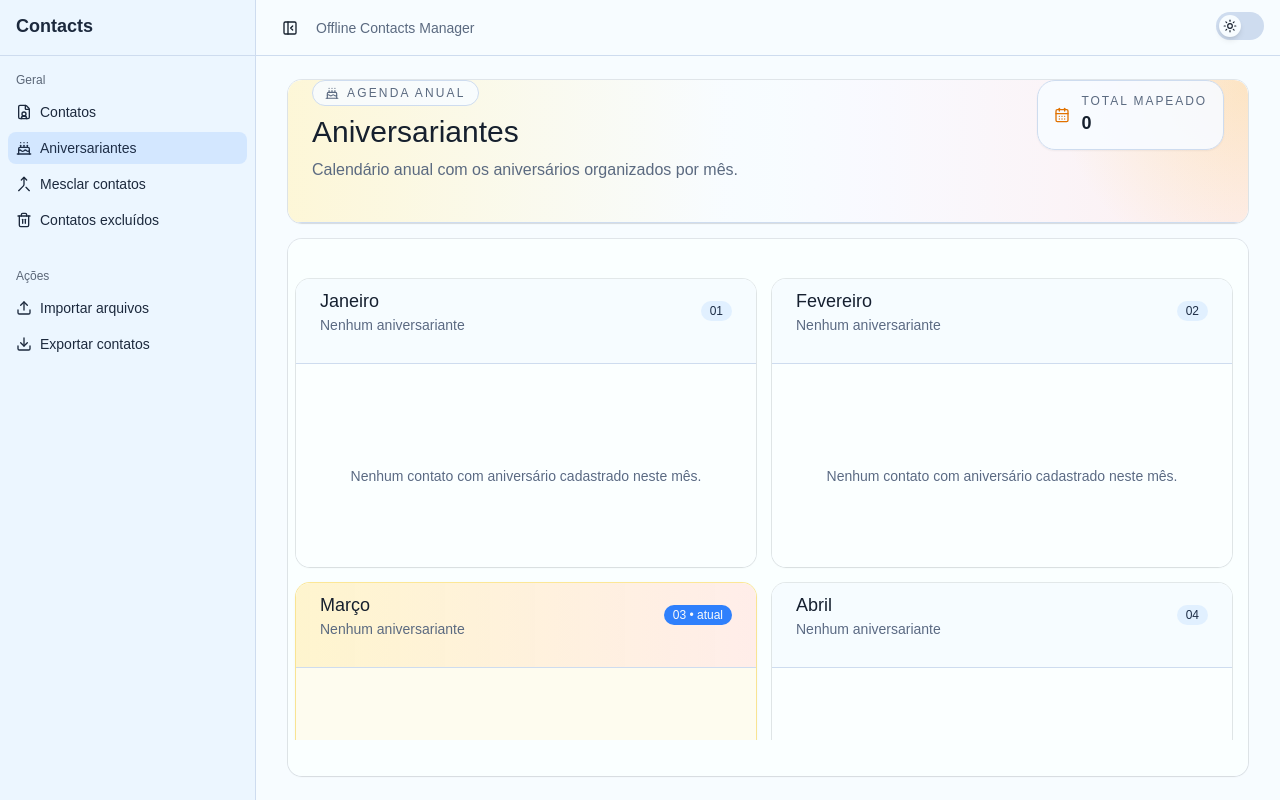
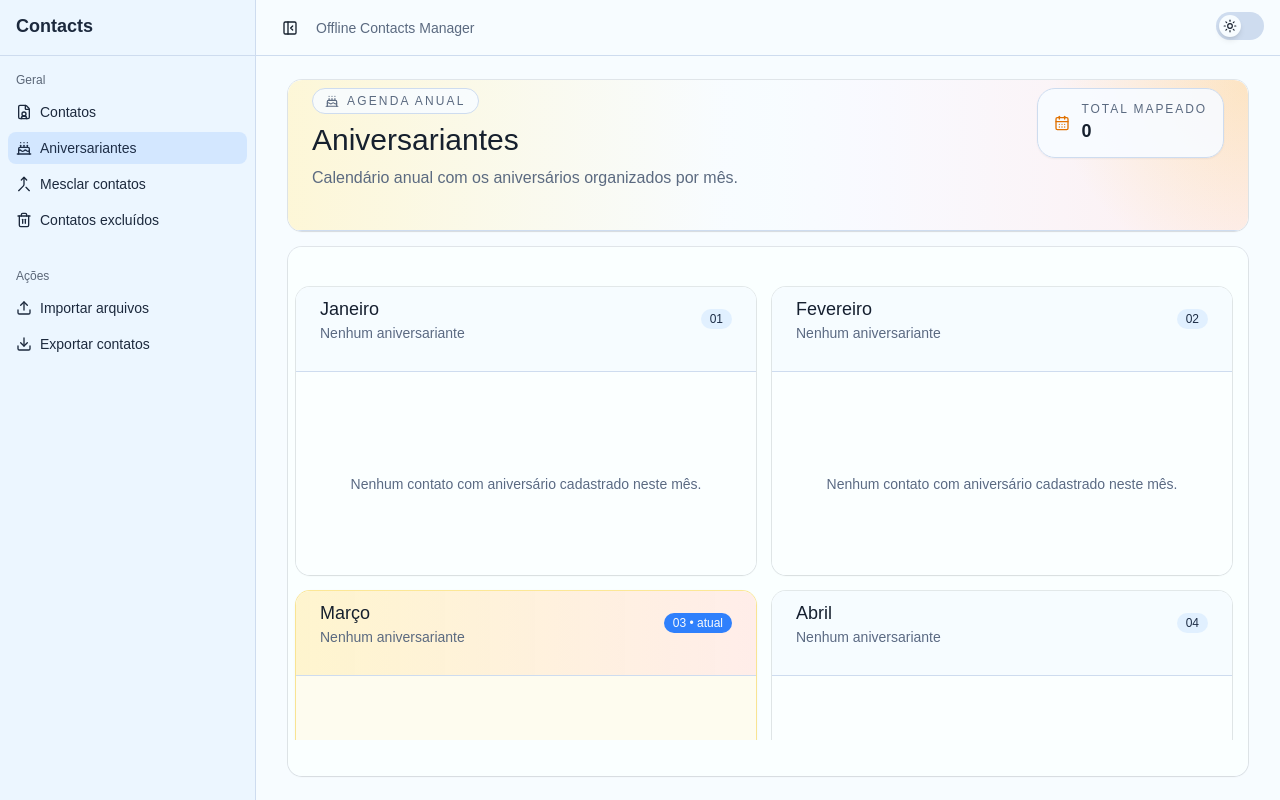
Before and after one commit to javascripto/contacts-manager, a React (Vite) app: page /contacts/birthdays in a window 1280 px wide. Built offline with nearby package versions, Linux system fonts and the light colour scheme.

Commit message:
fix: adjust padding in CardHeader for improved layout consistency

```diff
--- a/src/features/contacts/birthdays.page.tsx
+++ b/src/features/contacts/birthdays.page.tsx
@@ -167,7 +167,7 @@ export function BirthdaysPage() {
         style={{ height: 'calc(100dvh - 3.5rem)' }}
       >
         <Card className="overflow-hidden border-border/70 bg-card/95 py-0">
-          <CardHeader className="relative gap-4 overflow-hidden border-b bg-linear-to-r from-amber-100/70 via-background to-rose-100/60 dark:from-slate-900 dark:via-slate-950 dark:to-amber-950/60">
+          <CardHeader className="py-2 relative gap-4 overflow-hidden border-b bg-linear-to-r from-amber-100/70 via-background to-rose-100/60 dark:from-slate-900 dark:via-slate-950 dark:to-amber-950/60">
             <div className="absolute inset-y-0 right-0 hidden w-1/3 bg-[radial-gradient(circle_at_top_right,rgba(251,191,36,0.22),transparent_55%)] dark:bg-[radial-gradient(circle_at_top_right,rgba(245,158,11,0.22),transparent_55%)] md:block" />
             <div className="relative flex flex-col gap-3 md:flex-row md:items-end md:justify-between">
               <div className="space-y-2">
```
